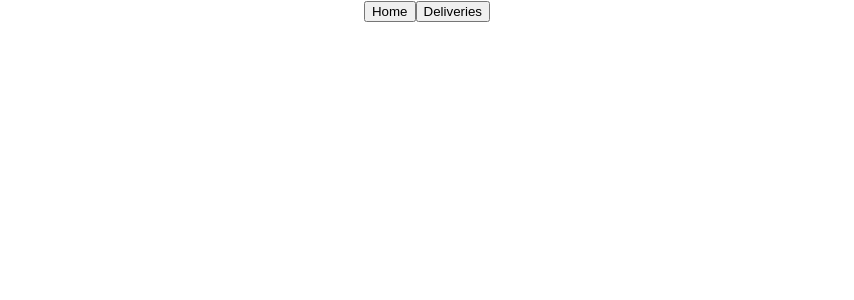
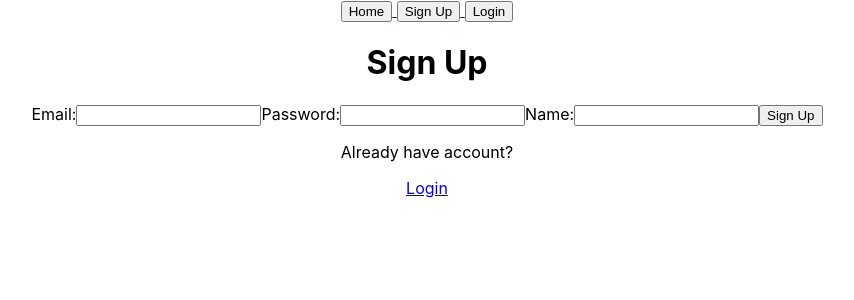
Before and after one commit to cametolearnthis/flying-parcel-client, a React (Create React App) app: page /signup in a window 1280 px wide. Before the commit this address had no page. Shown: the top 300 px of the page, without its empty margins (213-1067 px from the left). Built offline with nearby package versions, Linux system fonts and the light colour scheme.

Commit message:
add login/logout/signup

```diff
--- a/src/App.js
+++ b/src/App.js
@@ -4,6 +4,11 @@ import Navbar from "./components/Navbar";
 import HomePage from "./pages/HomePage";
 import DeliveryListPage from "./pages/DeliveryListPage";
 import DeliveryDetailsPage from "./pages/DeliveryDetailsPage";
+import ItemListPage from "./pages/ItemListPage";
+import SignupPage from "./pages/SignupPage";
+import LoginPage from "./pages/LoginPage";
+import IsPrivate from "./components/IsPrivate";
+import IsAnon from "./components/IsAnon";
 
 function App() {
   return (
@@ -11,8 +16,56 @@ function App() {
       <Navbar />
       <Routes>
         <Route path="/" element={<HomePage />} />
-        <Route path="/deliveries" element={ <DeliveryListPage /> } />
-        <Route path="deliveries/:deliveryId" element={<DeliveryDetailsPage />} />
+        <Route
+          path="/deliveries"
+          element={
+            <IsPrivate>
+              <DeliveryListPage />
+            </IsPrivate>
+          }
+        />
+        <Route
+          path="deliveries/:deliveryId"
+          element={
+            <IsPrivate>
+              <DeliveryDetailsPage />
+            </IsPrivate>
+          }
+        />
+         <Route
+          path="/items/"
+          element={
+            <IsPrivate>
+              <ItemListPage />
+            </IsPrivate>
+          }
+        />
+        {/*
+        <Route
+          path="/tasks/edit/:taskId"
+          element={
+            <IsPrivate>
+              <EditTask />{" "}
+            </IsPrivate>
+          }
+        /> */}
+
+        <Route
+          path="/signup"
+          element={
+            <IsAnon>
+              <SignupPage />
+            </IsAnon>
+          }
+        />
+        <Route
+          path="/login"
+          element={
+            <IsAnon>
+              <LoginPage />
+            </IsAnon>
+          }
+        />
       </Routes>
     </div>
   );
--- a/src/components/CreateDelivery.js
+++ b/src/components/CreateDelivery.js
@@ -7,7 +7,7 @@ function CreateDelivery(props) {
     const [date, setDate] = useState("");
     const [shift, setShift] = useState("Morning");
 
-    const handleSubmit = (e) => {                          // <== ADD
+    const handleSubmit = (e) => {
         e.preventDefault();
 
         const requestBody = { delivererName, date, shift };
--- /dev/null
+++ b/src/components/IsAnon.js
@@ -0,0 +1,21 @@
+import { useContext } from "react";
+import { AuthContext } from "../context/auth.context";
+import { Navigate } from "react-router-dom";
+
+function IsAnon( { children } ) {
+
+  const { isLoggedIn, isLoading } = useContext(AuthContext);
+
+
+  if (isLoading) return <p>Loading ...</p>;
+
+  if (isLoggedIn) {
+
+    return <Navigate to="/" />;
+  } else {
+
+    return children;
+  }
+}
+
+export default IsAnon;
--- /dev/null
+++ b/src/components/IsPrivate.js
@@ -0,0 +1,20 @@
+import { useContext } from "react";
+import { AuthContext } from "../context/auth.context";
+import { Navigate } from "react-router-dom";
+
+function IsPrivate( { children } ) {
+
+  const { isLoggedIn, isLoading } = useContext(AuthContext);
+
+  if (isLoading) return <p>Loading ...</p>;
+
+  if (!isLoggedIn) {
+
+    return <Navigate to="/login" />;
+  } else {
+
+    return children;
+  }
+}
+
+export default IsPrivate;
--- a/src/components/Navbar.js
+++ b/src/components/Navbar.js
@@ -1,17 +1,42 @@
 import { Link } from "react-router-dom";
+import { useContext } from "react";
+import { AuthContext } from "../context/auth.context";
 
 function Navbar() {
+  const { isLoggedIn, user, logOutUser } = useContext(AuthContext);
   return (
     <nav>
-            <Link to= "/">
+      <Link to="/">
         <button>Home</button>
       </Link>
-
+      {isLoggedIn && (
+        <>
           <Link to="/deliveries">
             <button>Deliveries</button>
           </Link>
+          <Link to="/items">
+            <button>Registered items</button>
+          </Link>
+
+          <button onClick={logOutUser}>Logout</button>
+          <span>Hello, {user && user.name}</span>
+        </>
+      )}
+
+      {!isLoggedIn && (
+        <>
+          <Link to="/signup">
+            {" "}
+            <button>Sign Up</button>{" "}
+          </Link>
+          <Link to="/login">
+            {" "}
+            <button>Login</button>{" "}
+          </Link>
+        </>
+      )}
     </nav>
-    )
+  );
 }
 
 export default Navbar;
--- /dev/null
+++ b/src/context/auth.context.js
@@ -0,0 +1,83 @@
+import React, { useState, useEffect } from "react";
+import axios from "axios";
+const API_URL = "http://localhost:5005";
+
+const AuthContext = React.createContext();
+
+function AuthProviderWrapper(props) {
+  const [isLoggedIn, setIsLoggedIn] = useState(false);
+  const [isLoading, setIsLoading] = useState(true);
+  const [user, setUser] = useState(null);
+
+
+  const storeToken = (token) => {
+    localStorage.setItem('authToken', token);
+  }
+
+
+  const authenticateUser = () => {
+
+    const storedToken = localStorage.getItem('authToken');
+
+
+    if (storedToken) {
+
+      axios.get(
+        `${API_URL}/auth/verify`,
+        { headers: { Authorization: `Bearer ${storedToken}`} }
+      )
+      .then((response) => {
+
+        const user = response.data;
+
+        setIsLoggedIn(true);
+        setIsLoading(false);
+        setUser(user);
+      })
+      .catch((error) => {
+        setIsLoggedIn(false);
+        setIsLoading(false);
+        setUser(null);
+      });
+    } else {
+
+        setIsLoggedIn(false);
+        setIsLoading(false);
+        setUser(null);
+    }
+  }
+
+  const removeToken = () => {
+
+    localStorage.removeItem("authToken");
+  }
+
+
+  const logOutUser = () => {
+
+    removeToken();
+
+    authenticateUser();
+  }
+  useEffect(() => {
+    authenticateUser();
+   }, []);
+
+
+  return (
+    <AuthContext.Provider
+      value={{
+        isLoggedIn,
+        isLoading,
+        user,
+        storeToken,
+        authenticateUser,
+        logOutUser
+      }}
+    >
+      {props.children}
+    </AuthContext.Provider>
+  )
+}
+
+export { AuthProviderWrapper, AuthContext };
--- a/src/index.js
+++ b/src/index.js
@@ -4,12 +4,15 @@ import "./index.css";
 import App from "./App";
 import reportWebVitals from "./reportWebVitals";
 import { BrowserRouter as Router } from "react-router-dom";
+import { AuthProviderWrapper } from "./context/auth.context";
 
 const root = ReactDOM.createRoot(document.getElementById("root"));
 root.render(
   <React.StrictMode>
     <Router>
-      <App />
+      <AuthProviderWrapper>
+        <App />
+      </AuthProviderWrapper>
     </Router>
   </React.StrictMode>
 );
--- a/src/pages/DeliveryListPage.js
+++ b/src/pages/DeliveryListPage.js
@@ -5,6 +5,8 @@ import CreateDelivery from "../components/CreateDelivery";
 
 function DeliveryListPage() {
   const [deliveries, setDeliveries] = useState([]);
+  const [showForm, setShowForm] = useState(true);
+
   const getAllDeliveries = () => {
     axios
       .get(`${process.env.REACT_APP_API_URL}/api/deliveries`)
@@ -20,7 +22,15 @@ function DeliveryListPage() {
   return (
     <div>
 
-    <CreateDelivery refreshDeliveries={getAllDeliveries} />
+
+    {/* hide : show form */}
+    <button onClick={() => setShowForm(!showForm)}>
+        {showForm ? "Hide Form" : "Create Route"}
+      </button>
+      {showForm && <CreateDelivery refreshDeliveries={getAllDeliveries} />}
+
+
+
 
       {deliveries.map((delivery) => {
         return (
--- /dev/null
+++ b/src/pages/ItemListPage.js
@@ -0,0 +1,35 @@
+import { useState, useEffect } from "react";
+import axios from "axios";
+import { Link } from "react-router-dom";
+
+function ItemListPage() {
+  const [items, setItems] = useState([]);
+  const getAllItems = () => {
+    axios
+      .get(`${process.env.REACT_APP_API_URL}/api/items`)
+      .then((response) => setItems(response.data))
+      .catch((error) => console.log("Error getting the items", error));
+  };
+
+  useEffect(() => {
+    getAllItems();
+  }, []);
+
+  return (
+    <div>
+      {items.map((item) => {
+        return (
+          <div key={item._id}>
+            <h3>{item.code}</h3>
+            <h4>{item.name}</h4>
+            <h4>{item.address}</h4>
+            {/* <p>{item.delivery.name}</p> */}
+            <hr />
+          </div>
+        );
+      })}
+    </div>
+  );
+}
+
+export default ItemListPage;
--- /dev/null
+++ b/src/pages/LoginPage.js
@@ -0,0 +1,75 @@
+import { useState, useContext } from "react";
+import axios from "axios";
+import { Link, useNavigate } from "react-router-dom";
+import { AuthContext } from '../context/auth.context';
+
+const API_URL = "http://localhost:5005";
+
+
+function LoginPage(props) {
+  const [email, setEmail] = useState("");
+  const [password, setPassword] = useState("");
+  const [errorMessage, setErrorMessage] = useState(undefined);
+
+  const navigate = useNavigate();
+
+
+  const { storeToken, authenticateUser } = useContext(AuthContext);
+
+
+  const handleEmail = (e) => setEmail(e.target.value);
+  const handlePassword = (e) => setPassword(e.target.value);
+
+
+  const handleLoginSubmit = (e) => {
+    e.preventDefault();
+    const requestBody = { email, password };
+
+    axios.post(`${API_URL}/auth/login`, requestBody)
+      .then((response) => {
+        console.log('JWT token', response.data.authToken );
+
+
+        storeToken(response.data.authToken);
+
+        authenticateUser();
+        navigate('/');
+      })
+      .catch((error) => {
+        const errorDescription = error.response.data.message;
+        setErrorMessage(errorDescription);
+      })
+  };
+
+  return (
+    <div className="LoginPage">
+      <h1>Login</h1>
+
+      <form onSubmit={handleLoginSubmit}>
+        <label>Email:</label>
+        <input
+          type="email"
+          name="email"
+          value={email}
+          onChange={handleEmail}
+        />
+
+        <label>Password:</label>
+        <input
+          type="password"
+          name="password"
+          value={password}
+          onChange={handlePassword}
+        />
+
+        <button type="submit">Login</button>
+      </form>
+      { errorMessage && <p className="error-message">{errorMessage}</p> }
+
+      <p>Don't have an account yet?</p>
+      <Link to={"/signup"}> Sign Up</Link>
+    </div>
+  )
+}
+
+export default LoginPage;
--- /dev/null
+++ b/src/pages/SignupPage.js
@@ -0,0 +1,75 @@
+import { useState } from "react";
+import { Link, useNavigate } from "react-router-dom";
+import axios from "axios";
+
+
+function SignupPage(props) {
+  const [email, setEmail] = useState("");
+  const [password, setPassword] = useState("");
+  const [name, setName] = useState("");
+  const [errorMessage, setErrorMessage] = useState(undefined);
+
+  const navigate = useNavigate();
+
+  const handleEmail = (e) => setEmail(e.target.value);
+  const handlePassword = (e) => setPassword(e.target.value);
+  const handleName = (e) => setName(e.target.value);
+
+
+  const handleSignupSubmit = (e) => {
+    e.preventDefault();
+
+    const requestBody = { email, password, name };
+
+    axios.post(`${process.env.REACT_APP_API_URL}/auth/signup`, requestBody)
+      .then((response) => {
+        navigate('/login');
+      })
+      .catch((error) => {
+        const errorDescription = error.response.data.message;
+        setErrorMessage(errorDescription);
+      })
+  };
+
+
+  return (
+    <div>
+      <h1>Sign Up</h1>
+
+      <form onSubmit={handleSignupSubmit}>
+        <label>Email:</label>
+        <input
+          type="email"
+          name="email"
+          value={email}
+          onChange={handleEmail}
+        />
+
+        <label>Password:</label>
+        <input
+          type="password"
+          name="password"
+          value={password}
+          onChange={handlePassword}
+        />
+
+        <label>Name:</label>
+        <input
+          type="text"
+          name="name"
+          value={name}
+          onChange={handleName}
+        />
+
+        <button type="submit">Sign Up</button>
+      </form>
+
+      { errorMessage && <p className="error-message">{errorMessage}</p> }
+
+      <p>Already have account?</p>
+      <Link to={"/login"}> Login</Link>
+    </div>
+  )
+}
+
+export default SignupPage;
```
Also changed, not shown: src/pages/DeliveryDetailsPage.js (+10 -5 lines). Lines whose indentation alone changed are shown as unchanged.
